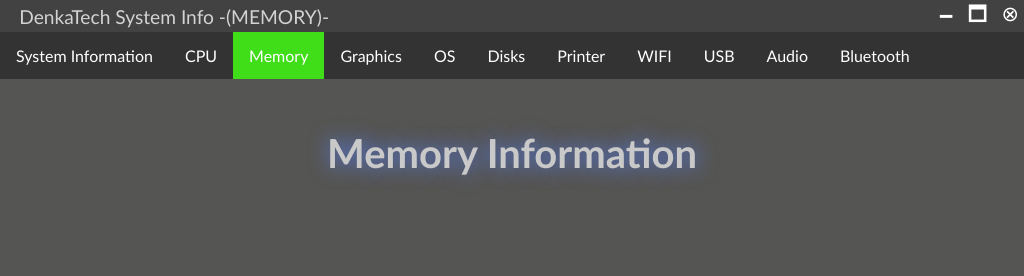
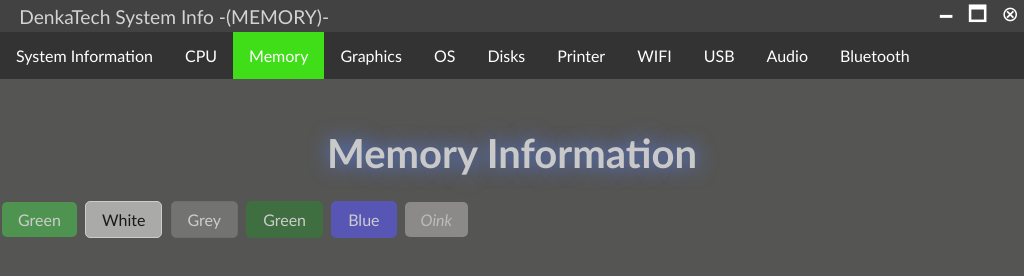
Before and after one commit to vangeytedvg/sysinfo_electron, an Electron app: page src/app/ui/memory.html in a window 1024 px wide. Drawn offline with Linux system fonts and the light colour scheme; no server answers.

Commit message:
Experiments with CSS and HTML

```diff
--- a/src/app/ui/memory.html
+++ b/src/app/ui/memory.html
@@ -6,12 +6,10 @@
     <meta name="viewport" content="width=device-width, initial-scale=1.0" />
     <meta http-equiv="Content-Security-Policy" content="script-src 'self'" />
     <title>System Information App</title>
-    <link
-      rel="stylesheet"
-      href="https://cdnjs.cloudflare.com/ajax/libs/font-awesome/4.7.0/css/font-awesome.min.css"
-    />
+
     <link rel="stylesheet" href="./style.css" />
     <link rel="stylesheet" href="./menu.css" />
+    <link rel="stylesheet" href="../ui/styles/denkatech.css" />
   </head>
   <body>
     <!-- ****** Make the window titlebar and buttons  ****** -->
@@ -50,8 +48,17 @@
       <denka-title caption="Memory Information"></denka-title>
     </section>
 
-    <!-- Defered Scripts -->
-    <script src="./renderer.js" defer type="module"></script>
+    <section>
+      <button class="button">Green</button>
+      <button class="button button-white">White</button>
+      <button class="button button-gray">Grey</button>
+      <button class="button button-green">Green</button>
+      <button class="button button-blue">Blue</button>
+      <button class="button disabled">Oink</button>
+    </section>
+
+
+
     <!-- Window events script -->
     <script src="./window.js" defer type="module"></script>
     <!-- DenkaTech Components -->
--- /dev/null
+++ b/src/app/ui/styles/denkatech.css
@@ -0,0 +1,78 @@
+/* Base class for button styling */
+.button {
+    opacity: 0.7;
+    background-color: #4caf50;
+    border: 1px;
+    border-radius: 5px;
+    color: white;
+    padding: 8px 16px;
+    text-align: center;
+    text-decoration: none;
+    display: inline-block;
+    font-size: 1em;
+    margin: 4px 2px;
+    transition-duration: 0.4s;
+    cursor: pointer;
+}
+
+
+/** Can be used to indicate shortcuts
+.button::first-letter{
+    color:red;
+}**/
+
+.button-white {
+    background-color: rgb(206, 206, 206);
+    color: black;
+    border: 1px solid rgb(255, 255, 255);
+}
+
+.button-white:hover {
+    background-color: rgb(255, 255, 255);
+    color: black;
+    border: 1px solid rgb(243, 243, 243);
+}
+
+.button-gray {
+    background-color: grey;
+    color: white;
+    border: 1px solid rgb(121, 121, 121);
+}
+
+.button-gray:hover {
+    background-color: rgb(192, 192, 192);
+    color: rgb(90, 90, 90);
+    border: 1px solid rgb(192, 192, 192);
+}
+
+.button-green {
+    background-color: #367938;
+    color: white;
+    border: 1px solid #367938;
+}
+
+.button-green:hover {
+    background-color: #4caf50;
+    color: white;
+    border: 1px solid #4caf50;
+
+}
+
+.button-blue {
+    background-color: rgb(89, 87, 223);
+    color: white;
+    border: 1px solid rgb(89, 87, 223);
+}
+
+.button-blue:hover {
+    background-color: rgb(100, 97, 255);
+    color: white;
+    border: 1px solid rgb(100, 97, 255);
+}
+
+.disabled {
+    opacity: 0.6;
+    background-color: rgb(175, 174, 174);
+    font-style: italic;
+    cursor: not-allowed;
+}
```
Also changed, not shown: src/app/ui/audio.html (+0 -1 lines), src/app/ui/bluetooth.html (+0 -1 lines), src/app/ui/cpu.html (+0 -1 lines), src/app/ui/cupurenderer.js (+1 -8 lines), src/app/ui/disks.html (+1 -1 lines), src/app/ui/graphics.html (+1 -5 lines), src/app/ui/index.html (+1 -4 lines), src/app/ui/os.html (+0 -1 lines), src/app/ui/printer.html (+0 -1 lines), src/app/ui/usb.html (+0 -1 lines), src/app/ui/wifi.html (+0 -1 lines), src/backend/preload.js (line endings or trailing spaces).
